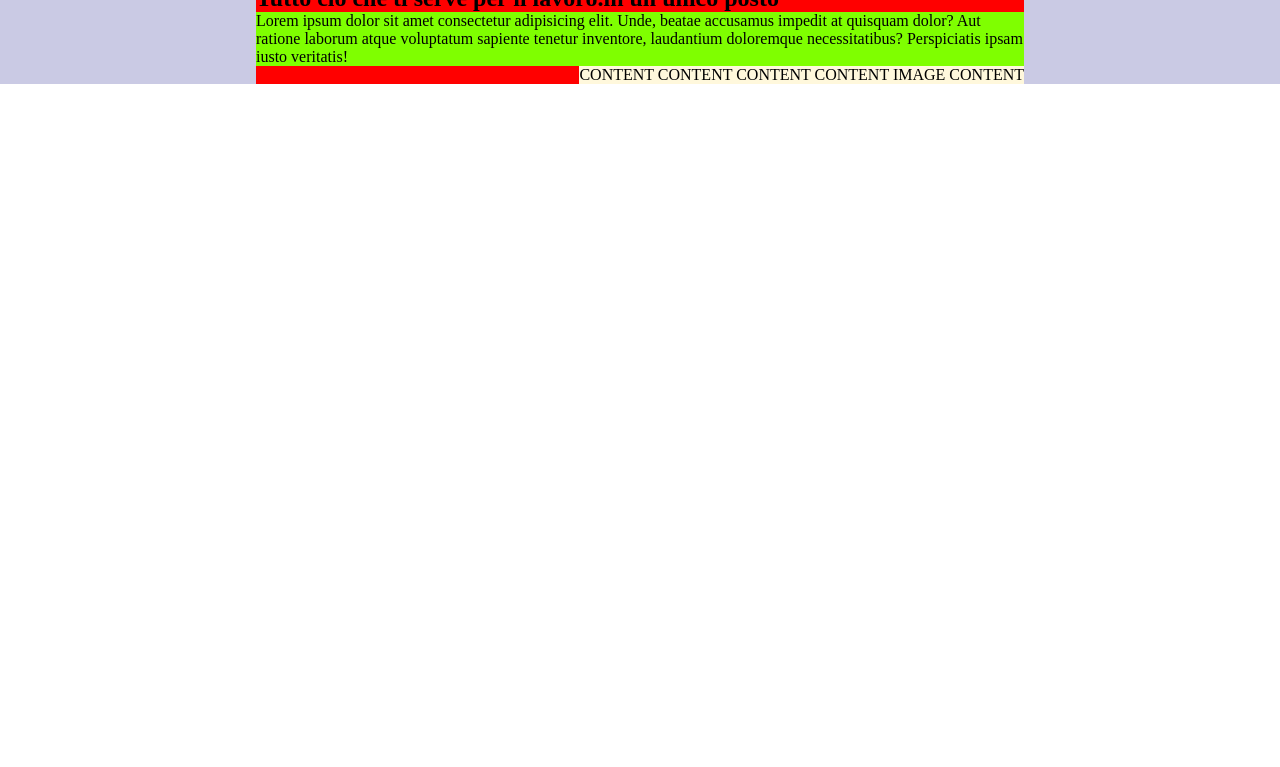
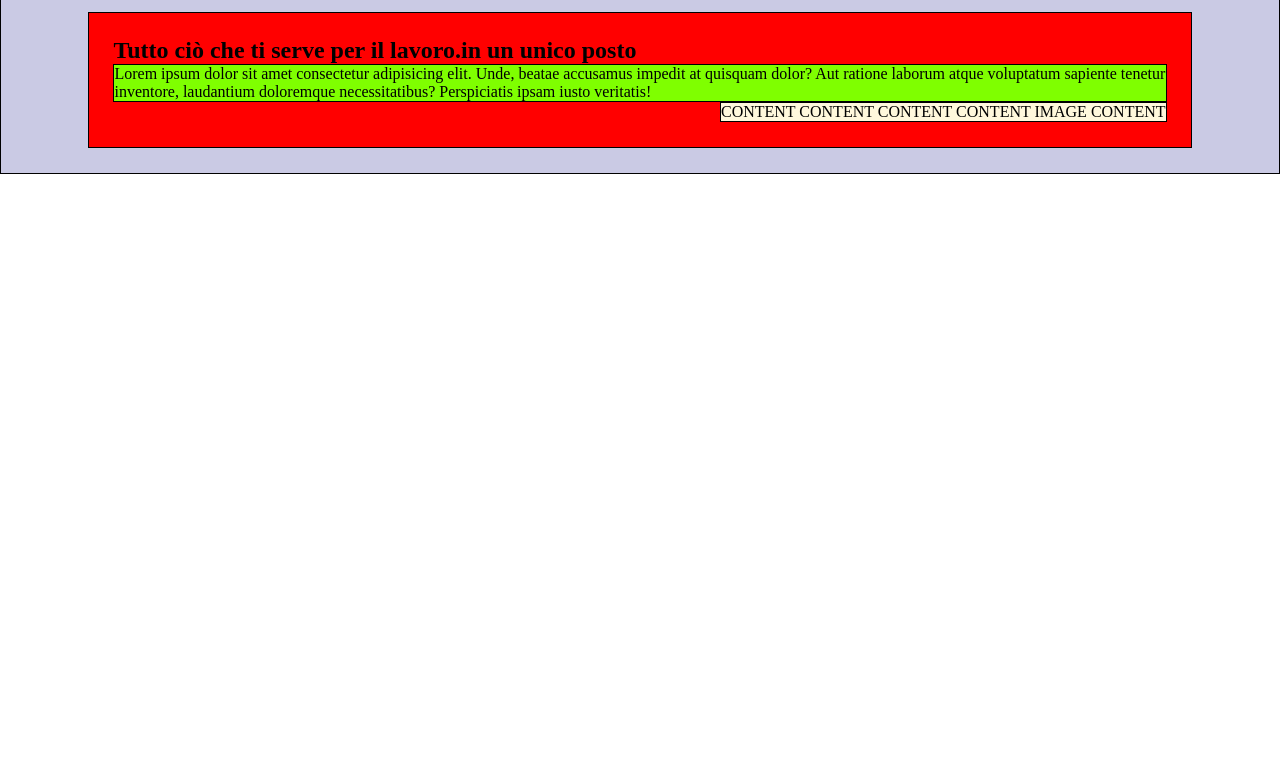
Before and after one commit to Rorins/htmlcss-dropbox, a plain HTML site: page htmlcss-dropbox/index.html in a window 1280 px wide. Shown: the part 33-800 px from the top of the page. Drawn offline with Linux system fonts and the light colour scheme.

Commit message:
Setted margin and padding

```diff
--- a/htmlcss-dropbox/css/main.css
+++ b/htmlcss-dropbox/css/main.css
@@ -9,9 +9,16 @@
   display: table;
   clear: both;
 }
+/*Utilities Margin*/
 .margin {
-  margin: 0 20%;
+  margin: 0 auto;
 }
+/*Utilities Padding*/
+.padding {
+  padding: 2%;
+}
+
+/*Utilities Float*/
 .fleft {
   float: left;
 }
@@ -27,13 +34,18 @@
 /*Hero*/
 .hero {
   background-color: rgb(202, 202, 228);
+  border: 1px solid black;
 }
 .hero-container {
   background-color: red;
+  width: 90%;
+  border: 1px solid black;
 }
 .hero-text {
   background-color: chartreuse;
+  border: 1px solid black;
 }
 .hero-image {
   background-color: cornsilk;
+  border: 1px solid black;
 }
--- a/htmlcss-dropbox/index.html
+++ b/htmlcss-dropbox/index.html
@@ -17,9 +17,9 @@
     </header>
 
     <!--Hero-->
-    <section class="hero">
+    <section class="hero padding">
       <!--Hero container-->
-      <div class="hero-container margin clearfix">
+      <div class="hero-container margin padding clearfix">
         <h1>Tutto ciò che ti serve per il lavoro.in un unico posto</h1>
 
         <!--Container text-->
```
